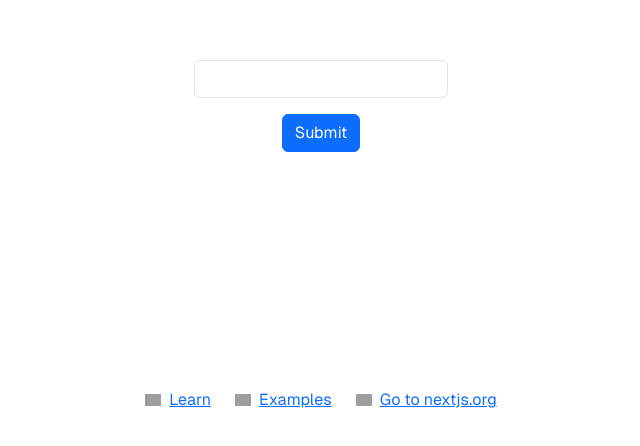
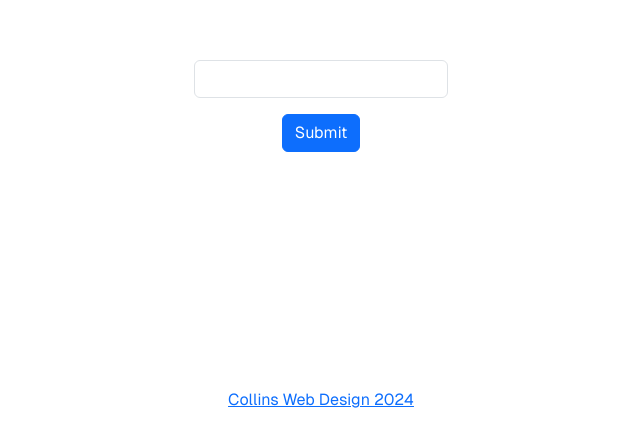
Before and after one commit to tpcollins/arcoc, a Next.js app: page / in a window 1280 px wide. Shown: the part 310-756 px from the top of the page, without its empty margins (319-959 px from the left). Built offline with nearby package versions, Linux system fonts and the light colour scheme; grey boxes are pictures that could not be loaded.

Commit message:
footer almost done; need copyright logo

```diff
--- a/src/app/Data/Data.tsx
+++ b/src/app/Data/Data.tsx
@@ -11,8 +11,6 @@ export const shareKeyFormData: Form = {
 // Footer Section
 export const mainPageFooterData: Footer = {
   links: [
-    { text: "Learn", url: "https://nextjs.org/learn", imgUrl: "https://nextjs.org/icons/file.svg"},
-    { text: "Examples", url: "https://nextjs.org/examples", imgUrl: "https://nextjs.org/icons/window.svg" },
-    { text: "Go to nextjs.org", url: "https://nextjs.org", imgUrl: "https://nextjs.org/icons/globe.svg" }
+    { text: "Collins Web Design 2024", url: "https://tristancollins.org", imgUrl: "https://nextjs.org/icons/file.svg"}
   ]
 };
--- a/src/app/R Components/Footer.tsx
+++ b/src/app/R Components/Footer.tsx
@@ -9,18 +9,18 @@ const Footer: React.FC = () => {
                 {mainPageFooterData.links.map((item, idx) => (
                     <a
                     className="flex items-center gap-2 hover:underline hover:underline-offset-4"
-                    href="https://nextjs.org/learn?utm_source=create-next-app&utm_medium=appdir-template-tw&utm_campaign=create-next-app"
+                    href={item.url}
                     key={idx}
                     target="_blank"
                     rel="noopener noreferrer"
                     >
-                    <Image
+                    {/* <Image
                         aria-hidden
                         src={item.imgUrl}
                         alt="File icon"
                         width={16}
                         height={16}
-                    />
+                    /> */}
                     {item.text}
                     </a>
                 ))}
```
